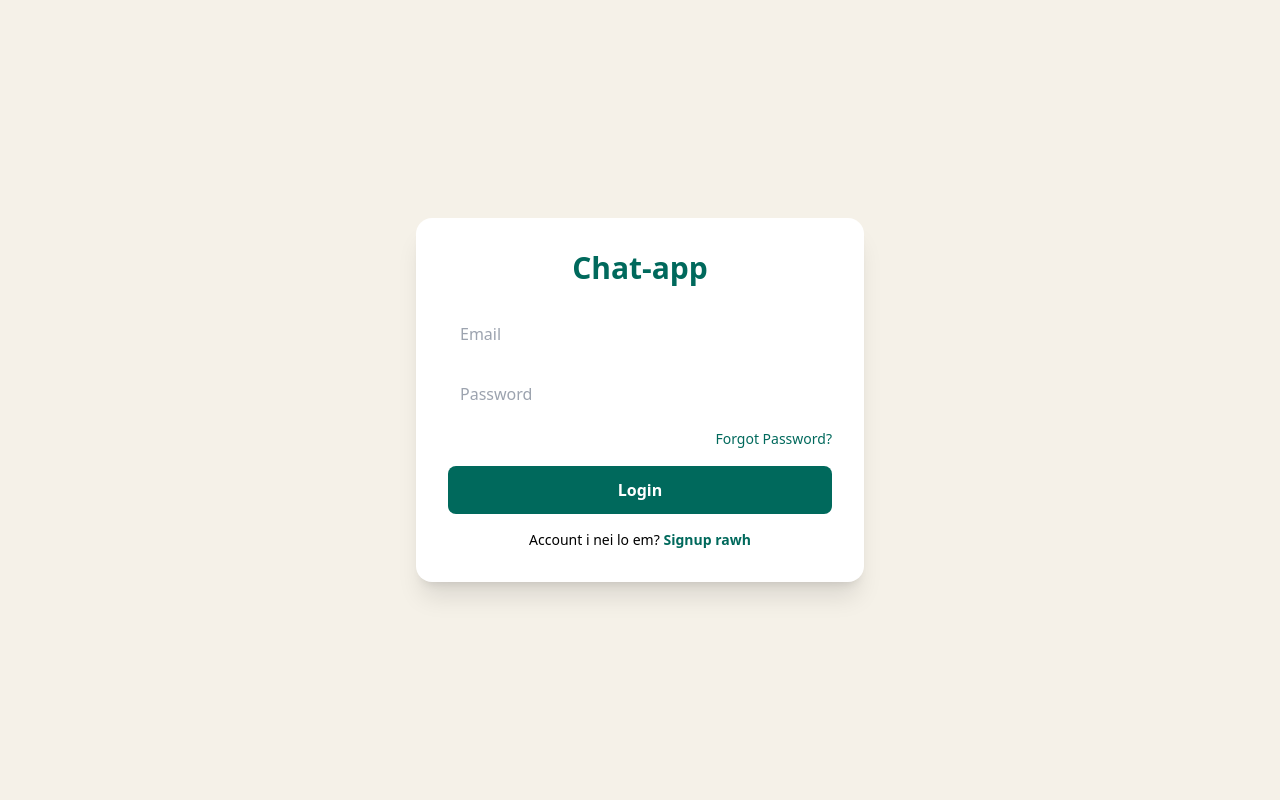
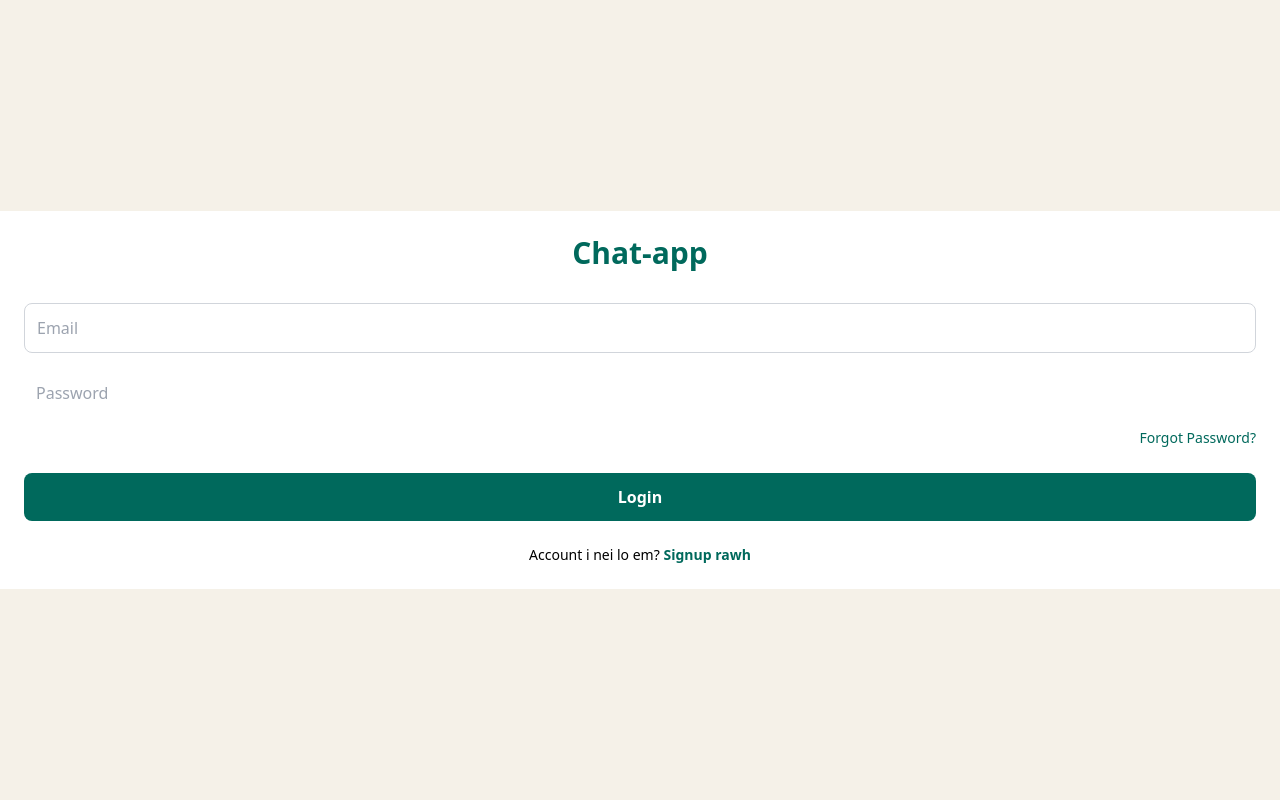
Before and after one commit to nghaka123/Chat-app, a Flask app: page / in a window 1280 px wide. Run offline with Flask 3, Linux system fonts and the light colour scheme; some libraries are stand-ins or nearby versions.

Commit message:
Update login.html

```diff
--- a/templates/login.html
+++ b/templates/login.html
@@ -6,22 +6,23 @@
   <title>Login - Chat-app</title>
   <script src="https://cdn.tailwindcss.com"></script>
 </head>
-<!-- min-h-screen leh flex kan hmang tawh -->
-<body class="bg-[#F5F1E8] flex items-center justify-center min-h-screen p-4">
 
-  <!-- hian max-w-md kan hmang a, a zau vak lo tur -->
-  <div class="bg-white p-8 rounded-2xl shadow-xl w-full max-w-md">
 
-    <h1 class="text-3xl font-bold text-center mb-6 text-[#00695C]">Chat-app</h1>
+  <body class="bg-[#F5F1E8] flex items-center justify-center min-h-screen p-0 m-0">
 
-    <form action="#" method="POST">
+  <!-- max-w-md paihbo la w-full h-full dah -->
+  <div class="bg-white w-full h-full flex-col justify-center p-6 shadow-none">
+
+    <h1 class="text-3xl font-bold text-center mb-8 text-[#00695C]">Chat-app</h1>
+
+    <form action="#" method="POST" class="w-full">
 
       <input
         type="email"
         name="email"
         placeholder="Email"
         required
-        class="w-full p-3 border-gray-300 rounded-xl mb-3 focus:outline-none focus:ring-2 focus:ring-[#00695C]"
+        class="w-full p-3 border border-gray-300 rounded-lg mb-4 focus:outline-none focus:ring-2 focus:ring-[#00695C]"
       >
 
       <input
@@ -29,10 +30,10 @@
         name="password"
         placeholder="Password"
         required
-        class="w-full p-3 border-gray-300 rounded-xl mb-2 focus:outline-none focus:ring-2 focus:ring-[#00695C]"
+        class="w-full p-3 border-gray-300 rounded-lg mb-2 focus:outline-none focus:ring-2 focus:ring-[#00695C]"
       >
 
-      <div class="text-right mb-4">
+      <div class="text-right mb-6">
         <a href="/forgot" class="text-sm text-[#00695C] font-medium hover:underline">Forgot Password?</a>
       </div>
 
@@ -42,8 +43,8 @@
 
     </form>
 
-    <p class="text-center mt-4 text-sm">Account i nei lo em? <a href="/signup" class="text-[#00695C] font-semibold hover:underline">Signup rawh</a></p>
+    <p class="text-center mt-6 text-sm">Account i nei lo em? <a href="/signup" class="text-[#00695C] font-semibold hover:underline">Signup rawh</a></p>
   </div>
 
-</body>
+  </body>
 </html>
```
